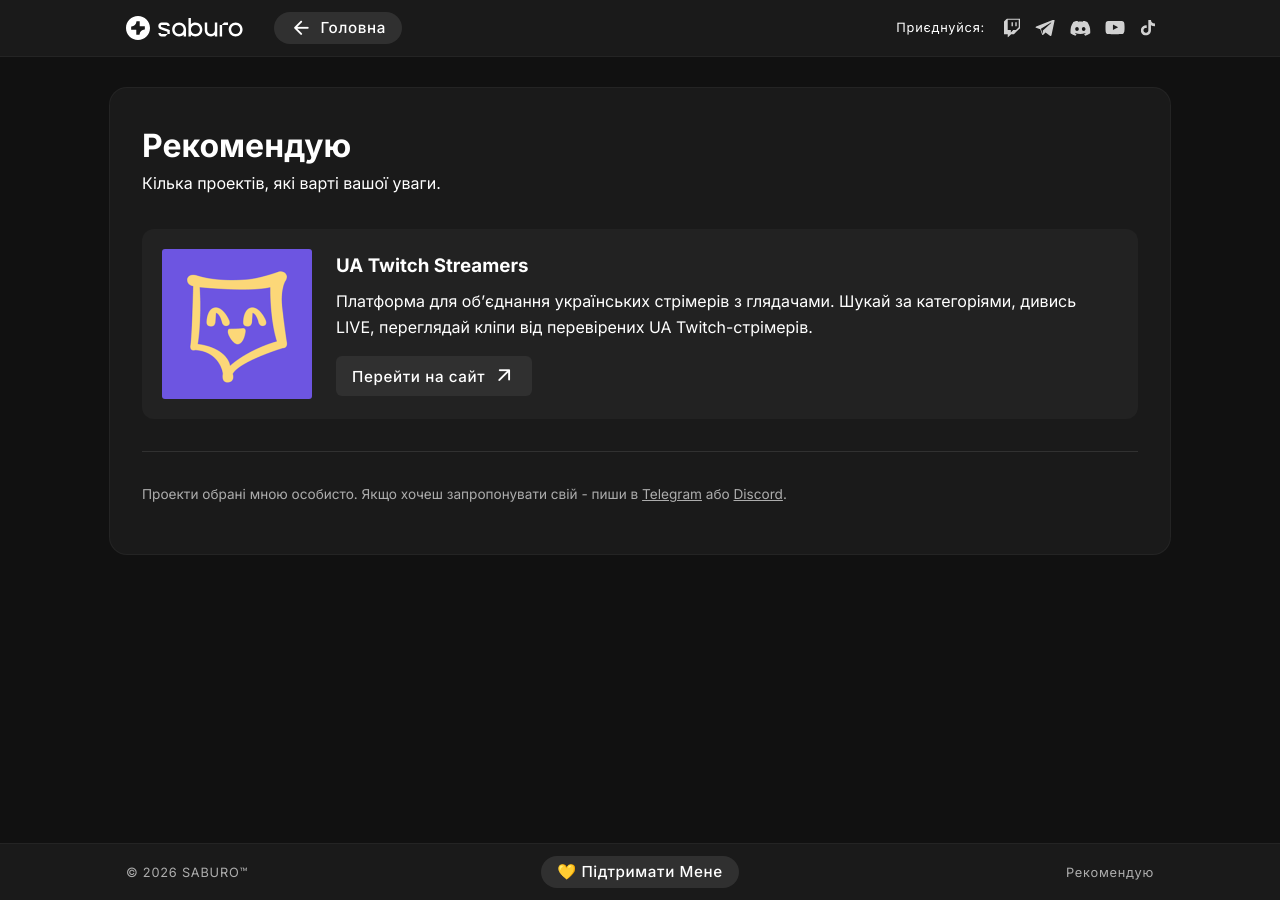
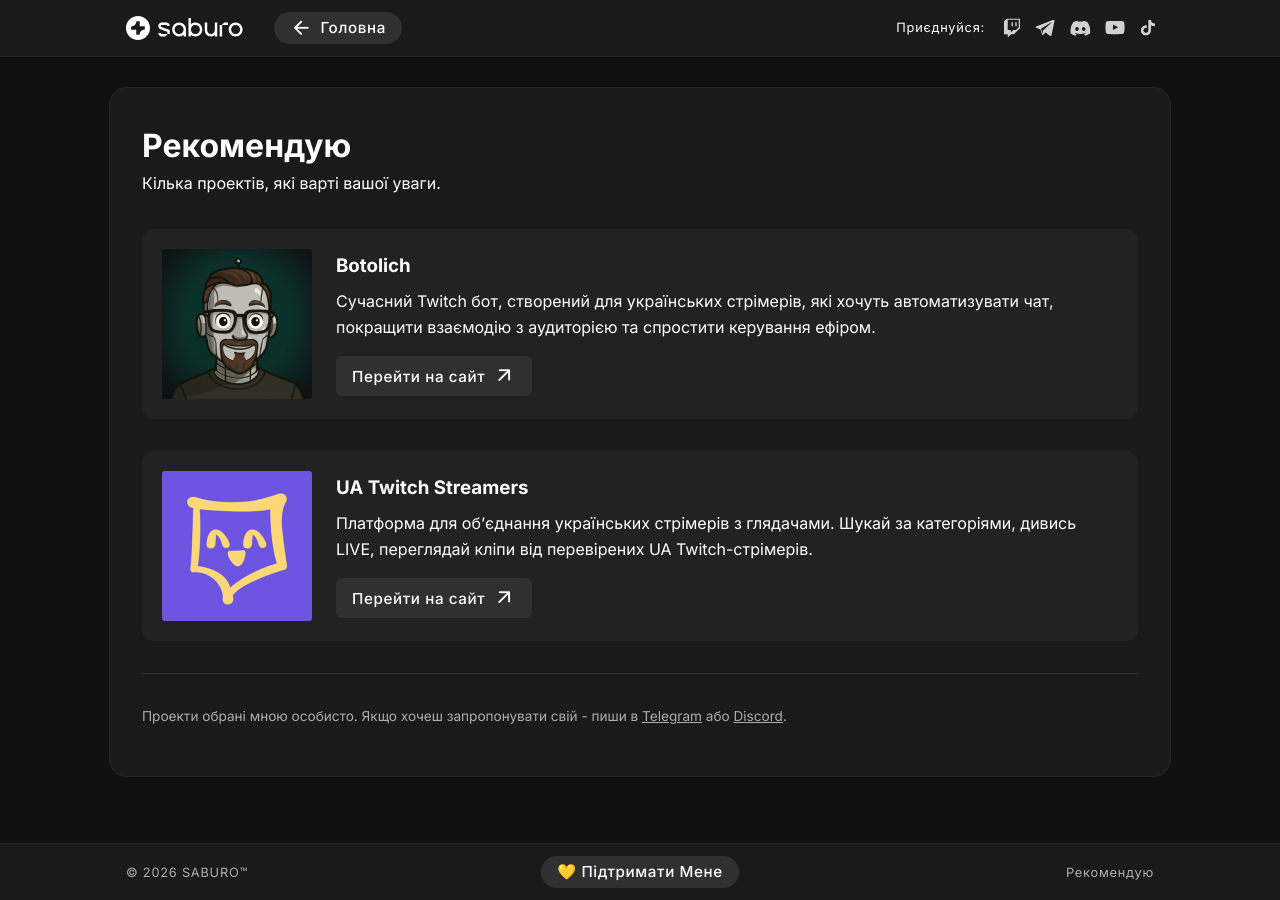
Before and after one commit to iamsaburo/iamsaburo.github.io, a Jekyll site: the page built from _blocks/2026-06-02-rekomenduyu.md, in a window 1280 px wide. Built offline with Jekyll 4.4.1, drawn with Linux system fonts in a browser that asks for light colours.

Commit message:
Update _blocks/2026-06-02-rekomenduyu.md (via Pages CMS)

```diff
--- a/_blocks/2026-06-02-rekomenduyu.md
+++ b/_blocks/2026-06-02-rekomenduyu.md
@@ -16,7 +16,18 @@ embed_max_width: 500px
 <div style="display: flex; flex-wrap: wrap; gap: 2rem; margin: 2rem 0;">
 
 
-
+  <!--  Botolich -->
+  <div style="display: flex; flex-wrap: wrap; align-items: center; gap: 1.5rem; background: var(--sur2); border-radius: 12px; padding: 1.25rem; width: 100%;">
+    <img src="https://raw.githubusercontent.com/iamsaburo/iamsaburo.github.io/refs/heads/main/webp/rec_botolich.webp" alt="Botolich" style="width: 150px; height: 150px; object-fit: cover; border-radius: 3px;">
+    <div style="flex: 1; min-width: 200px;">
+      <h3 style="margin: 0 0 0.5rem 0; font-weight: 700;">Botolich</h3>
+      <p style="margin: 0 0 1rem 0;">Cучасний Twitch бот, створений для українських стрімерів, які хочуть автоматизувати чат, покращити взаємодію з аудиторією та спростити керування ефіром.</p>
+      <a class="btn-saburo" data-visual="pill" data-icon-position="after" data-icon-visual="arrow_outward" href="https://b.otolich.com/" target="_blank" rel="noopener noreferrer" style="--btn-w:auto; --btn-h:40px; --radius:6px;">
+        <span class="btn-label">Перейти на сайт</span>
+        <span class="material-icons-round btn-icon-visual">arrow_outward</span>
+      </a>
+    </div>
+  </div>
 
   <!--  UA Twitch Streamers -->
   <div style="display: flex; flex-wrap: wrap; align-items: center; gap: 1.5rem; background: var(--sur2); border-radius: 12px; padding: 1.25rem; width: 100%;">
```
